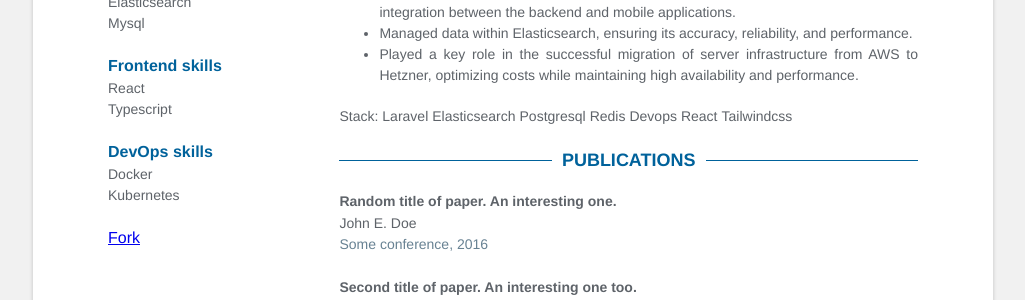
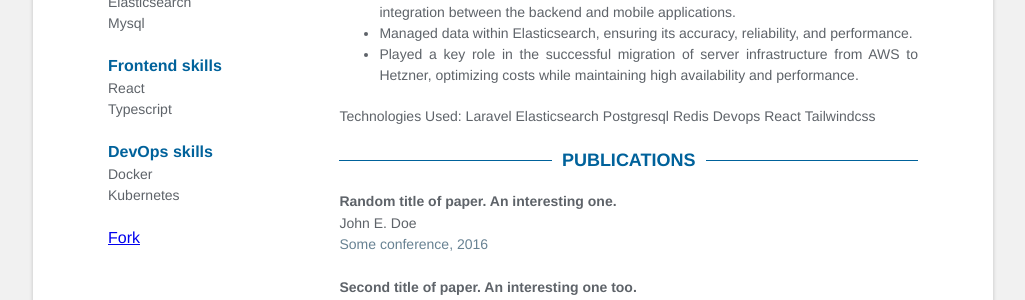
Before and after one commit to ahmedabdel3al/ahmedabdel3al.github.io, a Jekyll site: the page built from index.html, in a window 1280 px wide. Shown: the part 669-969 px from the top of the page, without its empty margins (127-1152 px from the left). Built offline with Jekyll 4.4.1, drawn with Linux system fonts in a browser that asks for light colours.

Commit message:
Update experience.html

```diff
--- a/_includes/experience.html
+++ b/_includes/experience.html
@@ -18,7 +18,7 @@
 
 
             <section style="display: flex; flex-direction: row; gap: 0.25rem;">
-                 <span class="technologies">Stack:</span>
+                 <span class="technologies">Technologies Used:</span>
                  <div style="display: flex; flex-direction: row; gap: 0.25rem;">
                      {% for tech in exp.technologies_used  %}
                         <span class="details">{{tech}}</span>
```
